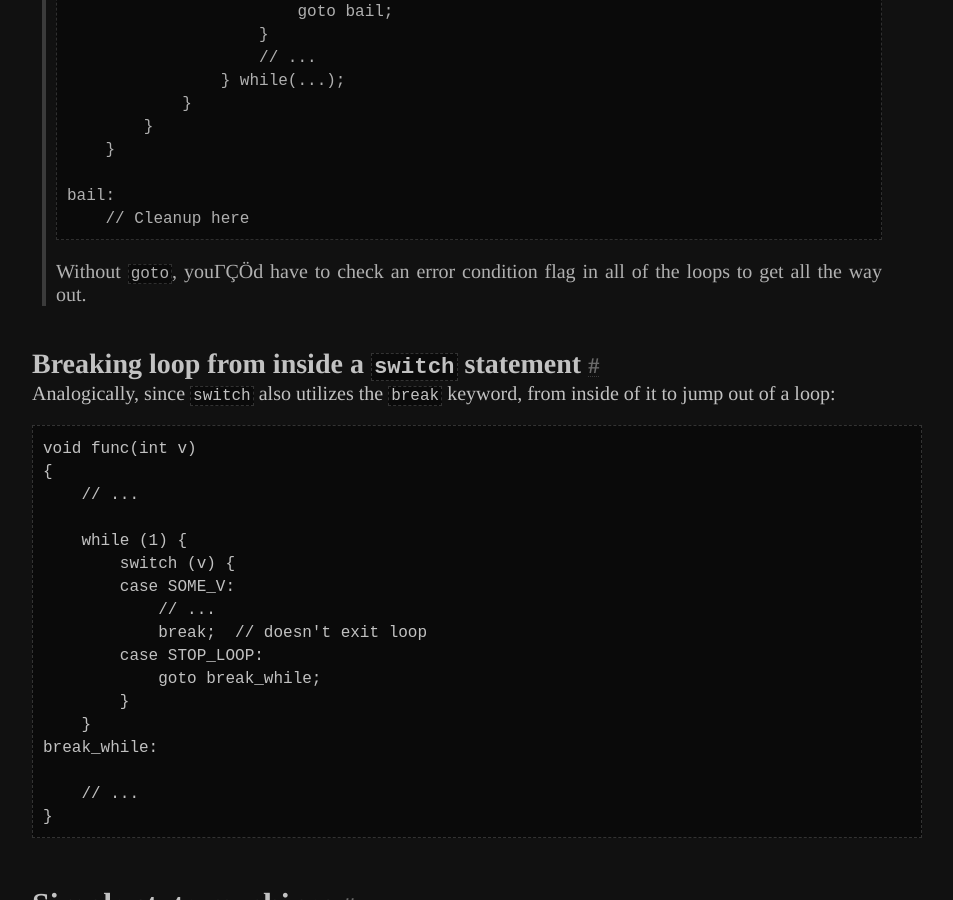
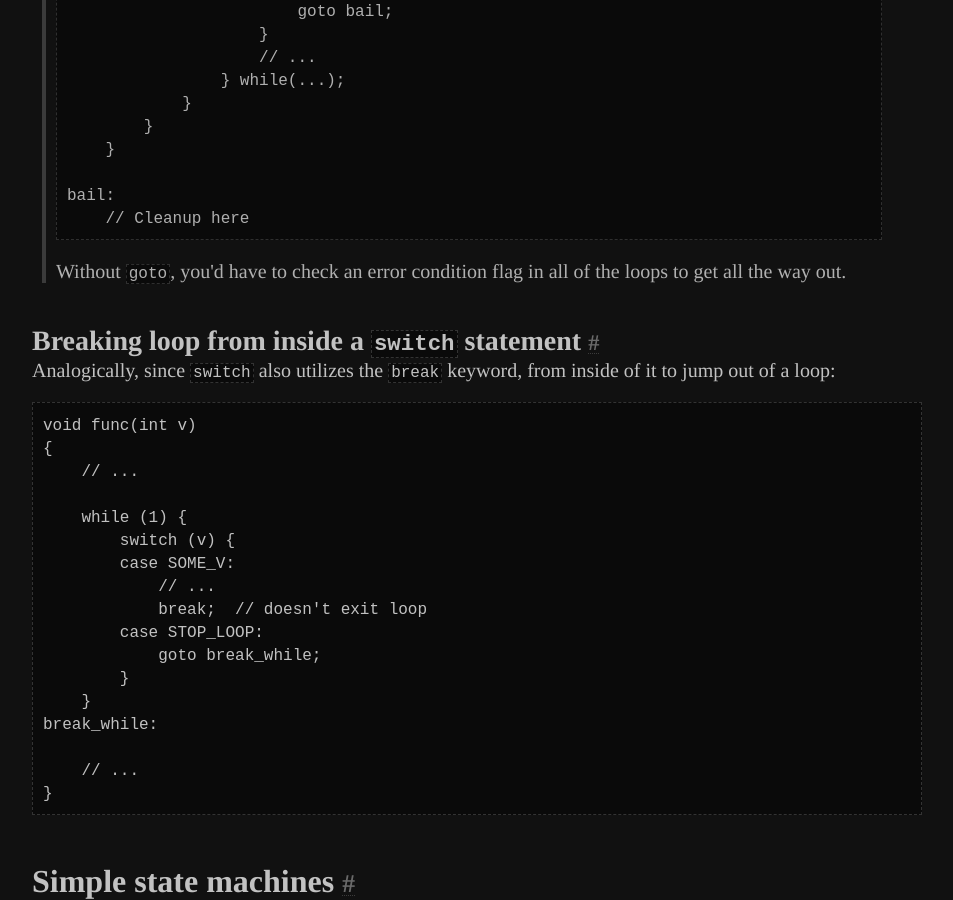
Before and after one commit to Jorenar/blog, a Jekyll site: the page built from _posts/2023-02-26-gotophobia-harmful.md, in a window 1280 px wide and 900 px high, scrolled down 20340 px. Shown: the whole window, without its empty margins (163-1116 px from the left). Built offline with Jekyll 4.4.1, drawn with Linux system fonts in a browser that asks for light colours.

Commit message:
deploy: f40c5bd0e666797a1acecb78faf78220148148ab

````diff
--- a/_posts/2023-02-26-gotophobia-harmful.md
+++ b/_posts/2023-02-26-gotophobia-harmful.md
@@ -1170,7 +1170,7 @@ _Beej's Guide to C Programming_ has nice example of using this technique alongsi
 >     // Cleanup here
 > ```
 >
-> Without `goto`, youΓÇÖd have to check an error condition
+> Without `goto`, you'd have to check an error condition
 > flag in all of the loops to get all the way out.
 
 ## Breaking loop from inside a `switch` statement
````
